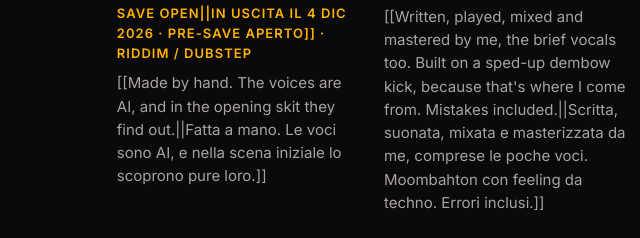
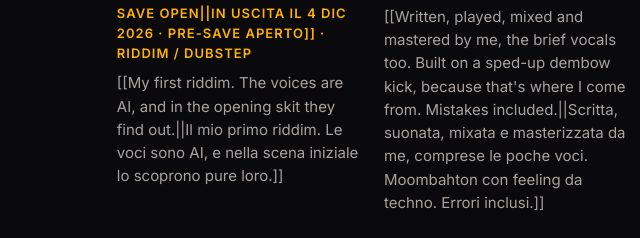
Before and after one commit to Hyperwindmill/djdannyt, a plain HTML site: page src/index.html in a window 1280 px wide. Shown: the part 3707-3945 px from the top of the page, 0-640 px from the left. Drawn offline with Linux system fonts and the light colour scheme; files whose address does not match are found by name.

Commit message:
Music: 'my first riddim' opens the Good Riddance! card
Co-Authored-By: Claude Opus 5.5 <noreply@anthropic.com>

```diff
--- a/src/index.html
+++ b/src/index.html
@@ -677,8 +677,8 @@
               pre-save aperto]] · riddim / dubstep
             </div>
             <p>
-              [[Made by hand. The voices are AI, and in the opening
-              skit they find out.||Fatta a mano.
+              [[My first riddim. The voices are AI, and in the opening
+              skit they find out.||Il mio primo riddim.
               Le voci sono AI, e nella scena iniziale lo scoprono pure
               loro.]]
             </p>
```
Also changed, not shown: index.html (+1 -1 lines), it/index.html (+1 -1 lines).
